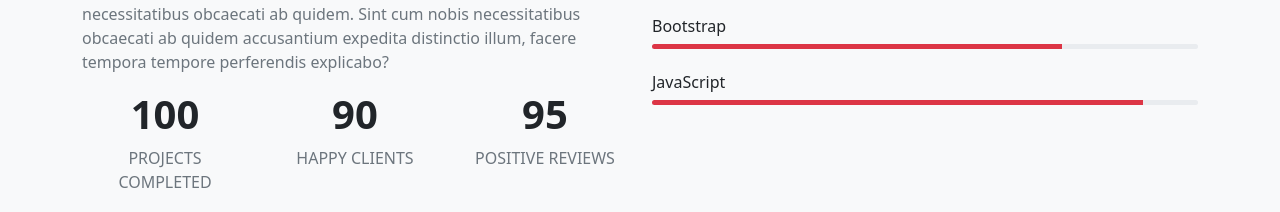
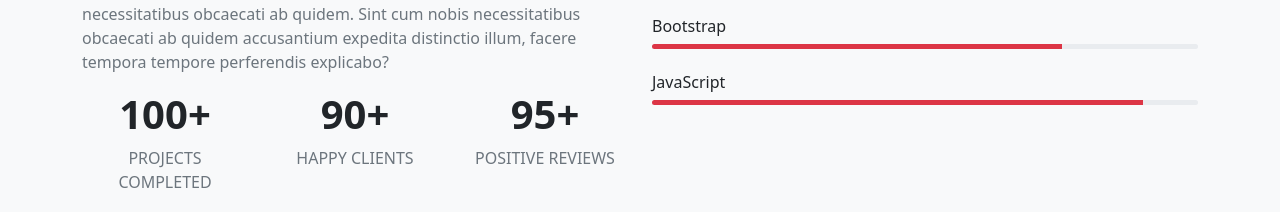
Before and after one commit to Sourav-gittech/portfolio-5_web, a plain HTML site: page index.html in a window 1280 px wide. Shown: the part 1126-1338 px from the top of the page. Drawn offline with nearby package versions, Linux system fonts and the light colour scheme.

Commit message:
commited

```diff
--- a/index.html
+++ b/index.html
@@ -93,19 +93,19 @@
                     <div class="row text-uppercase text-center my-3">
                         <div class="col-sm-4">
                             <div class="fact-item">
-                                <h4 class="fs-1 fw-bold">100</h4>
+                                <h4 class="fs-1 fw-bold"><span id="count1">100</span>+</h4>
                                 <p class="text-muted">Projects Completed</p>
                             </div>
                         </div>
                         <div class="col-sm-4">
                             <div class="fact-item">
-                                <h4 class="fs-1 fw-bold">90</h4>
+                                <h4 class="fs-1 fw-bold"><span id="count2">90</span>+</h4>
                                 <p class="text-muted">Happy Clients</p>
                             </div>
                         </div>
                         <div class="col-sm-4">
                             <div class="fact-item">
-                                <h4 class="fs-1 fw-bold">95</h4>
+                                <h4 class="fs-1 fw-bold"><span id="count3">95</span>+</h4>
                                 <p class="text-muted">Positive Reviews</p>
                             </div>
                         </div>
```
